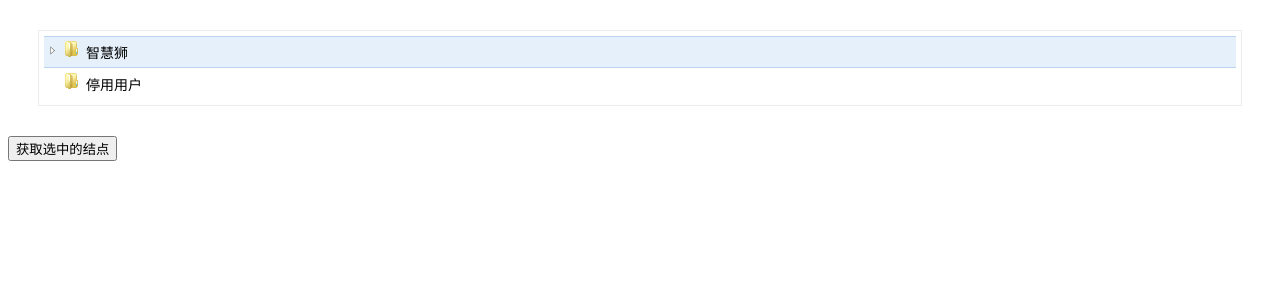
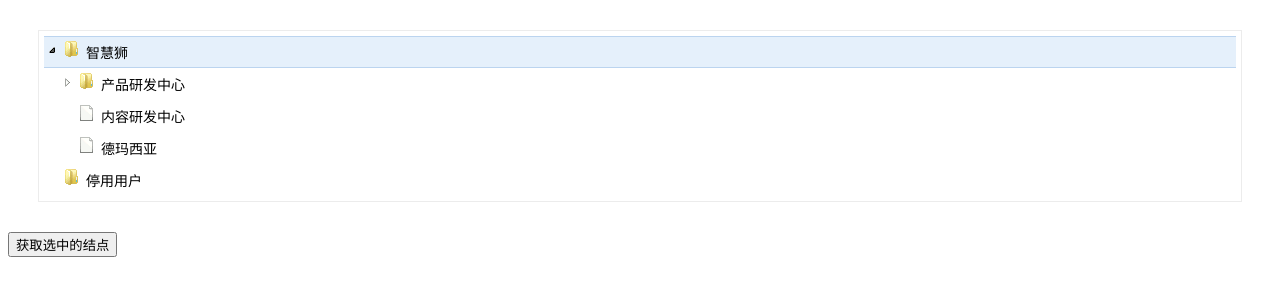
Before and after one commit to justqyx/backbone-treeview, a plain HTML site: page jquery.btree/demo.html in a window 1280 px wide. Both pictures are taken after a click on the element "智慧狮". Drawn offline with nearby package versions, Linux system fonts and the light colour scheme; files that its build step writes are made by us from their sources.

Commit message:
support node click callback

```diff
--- a/jquery.btree/demo.html
+++ b/jquery.btree/demo.html
@@ -37,8 +37,8 @@
             { pid: 5, text: "革命部" },
           ]
         },
-        { pid: 3, isFolder: false, text: "内容研发中心", children: [] },
-        { pid: 4, isFolder: true, text: "德玛西亚", children: [] },
+        { pid: 3, text: "内容研发中心", children: [] },
+        { pid: 4, text: "德玛西亚", children: [] },
       ]
     },
     {
@@ -51,14 +51,17 @@
 
   $(document).ready(function(){
 
-    var treeObj = $("#tree-container").easytree({
-      data: data
+    var tree = $("#tree-container").easytree({
+      data: data,
+      callback: {
+        onclick: function(treeObj, node) {
+          treeObj.toggleNode(node);
+        }
+      }
     });
 
-    window.qiu = treeObj;
-
     $("#get-selected-nodes").on('click', function(e){
-      console.dir(treeObj.getSingleSelectedNode());
+      console.dir(tree.getSingleSelectedNode());
     });
 
   });
```
Also changed, not shown: jquery.btree/jquery.easytree2.js.
